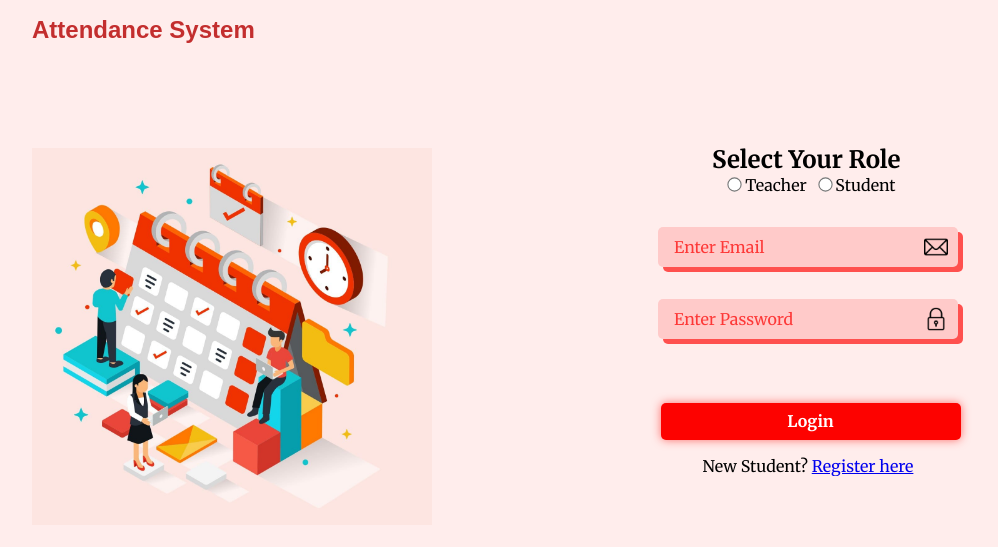
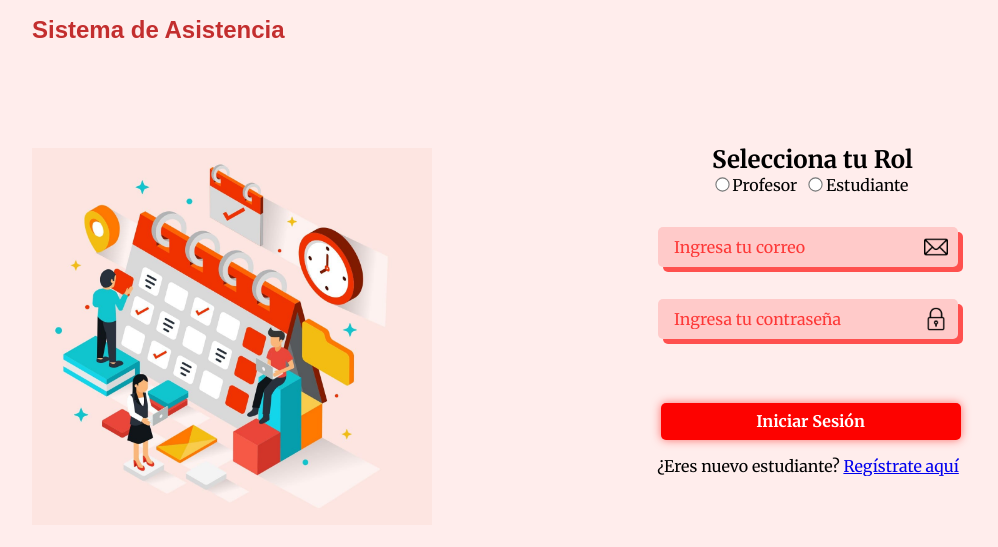
Before and after one commit to HIJN-bot/asistencia, a PHP site: page / in a window 1280 px wide. Shown: the top 547 px of the page, without its empty margins (128-1126 px from the left). Run offline with PHP 8.4, Linux system fonts and the light colour scheme; some web fonts are replaced.

Commit message:
Update index.php

```diff
--- a/QR-Code-Based-Attendance-System/QR-ATS-main/index.php
+++ b/QR-Code-Based-Attendance-System/QR-ATS-main/index.php
@@ -1,9 +1,9 @@
 <!DOCTYPE html>
-<html lang="en">
+<html lang="es"> <!-- cambiado a español -->
 <head>
     <meta charset="UTF-8">
     <meta name="viewport" content="width=device-width, initial-scale=1.0">
-    <title>QR Code Based Attendance System</title>
+    <title>Sistema de Asistencia con Código QR</title> <!-- traducido -->
     <link rel="stylesheet" href="css/style.css">
     <link rel="shortcut icon" href="resources/img/Attendance System.png" type="image/x-icon">
 </head>
@@ -11,39 +11,35 @@
     <main>
         <section class="left">
             <div class="logo">
-
-                <h2>Attendance System</h2>
+                <h2>Sistema de Asistencia</h2> <!-- traducido -->
             </div>
-            <img src="resources/img/img1.jpg" alt="">
+            <img src="resources/img/img1.jpg" alt="Imagen asistencia">
         </section>
         <section class="right">
             <form id="form" method="post">
-                <h2>Select Your Role</h2>
+                <h2>Selecciona tu Rol</h2> <!-- traducido -->
                 <input type="radio" name="role" id="teacher_radio" onchange="checkRadio()" value="teacher" required>
-                <label for="teacher_radio">Teacher</label>
+                <label for="teacher_radio">Profesor</label> <!-- traducido -->
 
                 <input type="radio" name="role" id="student_radio" onchange="checkRadio()" value="student" required>
-                <label for="student_radio">Student</label>
+                <label for="student_radio">Estudiante</label> <!-- traducido -->
 
                 <div class="input_area">
-                    <input type="email" placeholder="Enter Email" name="email" required>
-                    <img src="resources/img/mail.png" alt="">
+                    <input type="email" placeholder="Ingresa tu correo" name="email" required> <!-- traducido -->
+                    <img src="resources/img/mail.png" alt="icono correo">
                 </div>
                 <div class="input_area">
-                    <input type="password" placeholder="Enter Password" name="password" required>
-                    <img src="resources/img/padlock.png" alt="">
+                    <input type="password" placeholder="Ingresa tu contraseña" name="password" required> <!-- traducido -->
+                    <img src="resources/img/padlock.png" alt="icono contraseña">
                 </div>
-                <button class="button_submit">Login</button>
-                <div class="msg">New Student? <a href="register.php">Register here</a></div>
+                <button class="button_submit">Iniciar Sesión</button> <!-- traducido -->
+                <div class="msg">¿Eres nuevo estudiante? <a href="register.php">Regístrate aquí</a></div> <!-- traducido -->
             </form>
         </section>
     </main>
     <script>
-
         function checkRadio(){
-
             let form = document.getElementById("form");
-
 
             if(document.getElementById("teacher_radio").checked){
                 form.setAttribute("action", "teacher/index.php");
```
